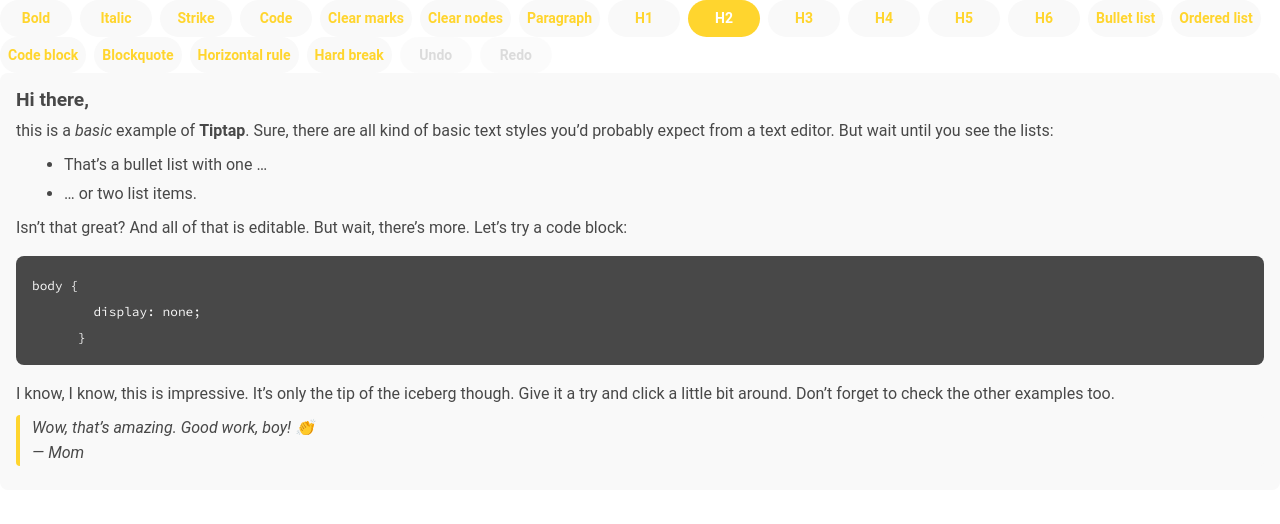
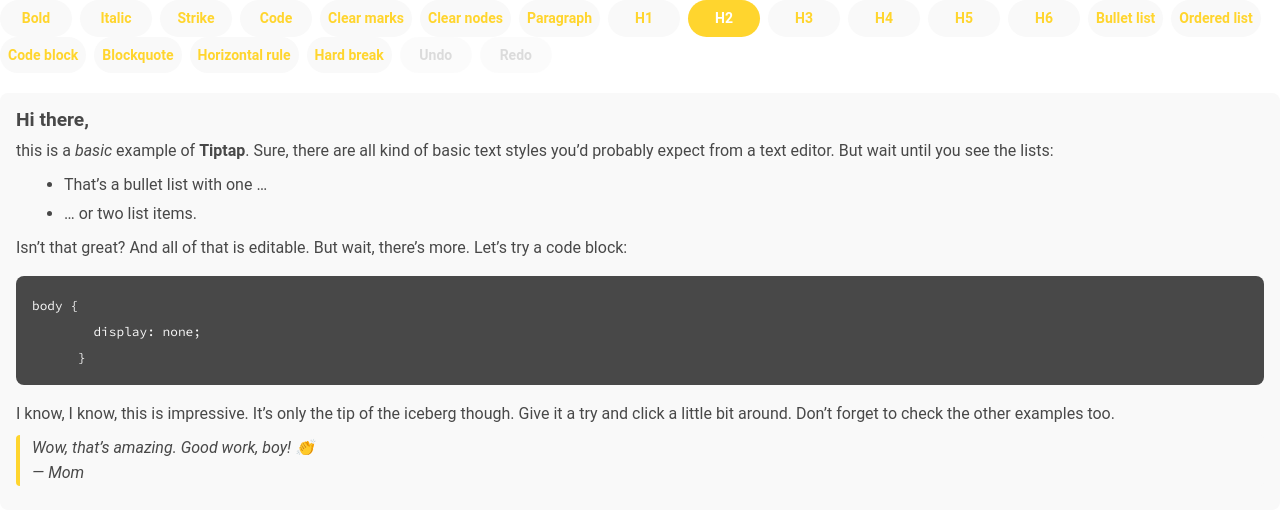
Before and after one commit to weristdominik/JANA, a React (Create React App) app in the folder src/frontend/jana/: page /editor in a window 1280 px wide. Shown: the top 524 px of the page. Built offline with nearby package versions, Linux system fonts and the light colour scheme.

Commit message:
tiptap static content only

```diff
--- a/src/frontend/jana/src/NotesApp.js
+++ b/src/frontend/jana/src/NotesApp.js
@@ -14,6 +14,7 @@ import {
 import MenuIcon from "@mui/icons-material/Menu";
 import Sidebar from "./components/notes/Sidebar";
 import theme from "./theme/theme.js";
+import NoteEditor from "./components/notes/NoteEditor.tsx";
 
 const drawerWidth = 280;
 
@@ -284,7 +285,7 @@ const NotesApp = () => {
             overflow: "auto",
           }}
         >
-          <h1>EDITOR</h1>
+          <NoteEditor />
         </Box>
       </Box>
     </ThemeProvider>
--- a/src/frontend/jana/src/components/notes/NoteEditor.tsx
+++ b/src/frontend/jana/src/components/notes/NoteEditor.tsx
@@ -226,8 +226,10 @@ export default function NoteEditor() {
 
   return (
     <div>
-      <MenuBar editor={editor} />
-      <EditorContent editor={editor} />
+        <MenuBar editor={editor} />
+        <div style={{ marginTop: 20 }}> {/* 16px padding */}
+            <EditorContent editor={editor} />
+        </div>
     </div>
   )
 }
--- a/src/frontend/jana/src/components/notes/styles.scss
+++ b/src/frontend/jana/src/components/notes/styles.scss
@@ -95,6 +95,9 @@
   }
 }
 
+
+/* Editor Field */
+
 @import url('https://fonts.googleapis.com/css2?family=Source+Code+Pro&display=swap');
 
 .ProseMirror {
```
